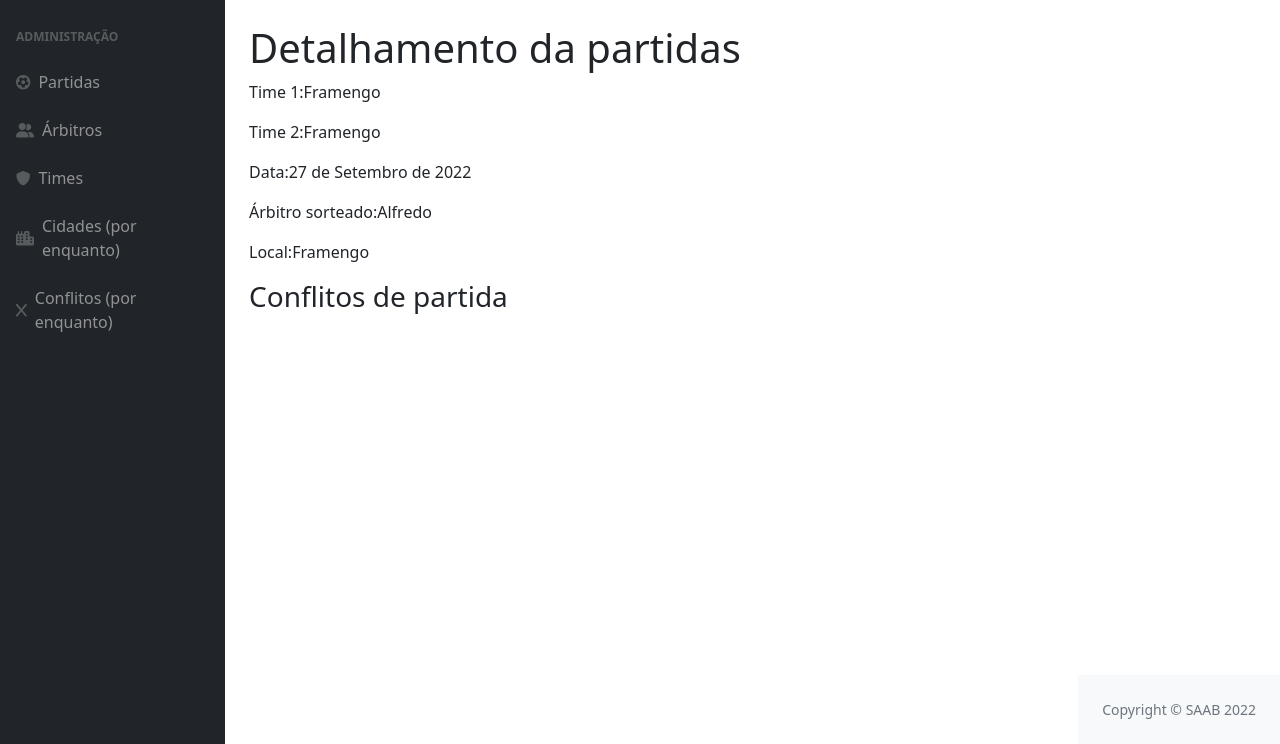
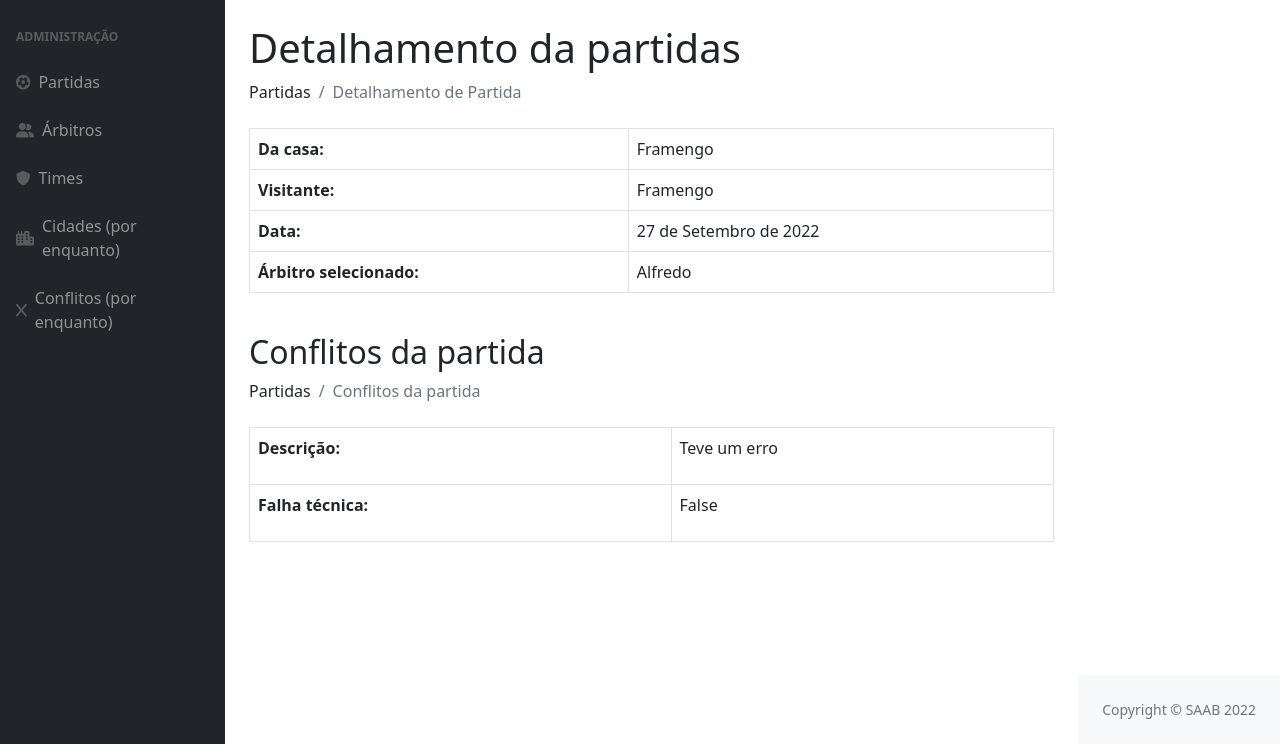
Before and after one commit to ariadnyD/teste, a Django app: page /detalhamentoPartida/6 in a window 1280 px wide. Shown: the part 56-800 px from the top of the page. Run offline with Django 4.2, Linux system fonts and the light colour scheme; data comes from the database, SQL or seed files in the repository; both versions use the stored data as it was after the commit; some libraries are stand-ins or nearby versions.

Commit message:
detalhamento e ações
os conflitos da partida não tão prontos porque não tá filtrando o conflito daquela partida, tem que pensar na lógica ainda

```diff
--- a/privado/templates/SAAB/detalhamentoPartida.html
+++ b/privado/templates/SAAB/detalhamentoPartida.html
@@ -8,37 +8,62 @@
   <meta charset="UTF-8">
   <meta http-equiv="X-UA-Compatible" content="IE=edge">
   <meta name="viewport" content="width=device-width, initial-scale=1.0">
-  <title>Document</title>
+  <title>SAAB | Detlhamento de partida</title>
 </head>
 <body>
 
   <h1 class="mt-4">Detalhamento da partidas</h1>
 
-  <div>
+  <ol class="breadcrumb mb-4">
+    <li class="breadcrumb-item">Partidas</li>
+    <li class="breadcrumb-item active">Detalhamento de Partida</li>
+</ol>
+
+
     {% for i in detalhes %}
-
-     <p>Time 1:{{ i.local }}</p>
-     <p>Time 2:{{ i.visitante }}</p>
-     <p>Data:{{ i.data }}</p>
-     <p>Árbitro sorteado:{{ i.arbitro }}</p>
-     <p>Local:{{ i.local }}</p>
-
-     {% endfor %}
-  </div>
-
-  <h3>Conflitos de partida</h3>
-
-  {% for i in Conflitos %}
     <table class="table table-bordered">
       <tr>
-        <th>
-          {{ i.descricao }}
-        </th>
-        <th>
-          {{ i.errotecnico }}
-        </th>
+        <th>Da casa:</th><td>{{ i.local }}</td>
+      </tr>
+      <tr>
+        <th>Visitante:</th><td>{{ i.visitante }}</td>
+      </tr>
+
+      <tr>
+        <th>Data:</th><td>{{ i.data }}</td>
+      </tr>
+
+      <tr>
+        <th>Árbitro selecionado:</th><td>{{ i.arbitro }}</td>
       </tr>
     </table>
+    {% endfor %}
+
+  <br>
+  <h2>Conflitos da partida</h2>
+
+  <ol class="breadcrumb mb-4">
+    <li class="breadcrumb-item">Partidas</li>
+    <li class="breadcrumb-item active">Conflitos da partida</li>
+</ol>
+
+  {% for i in conflitos %}
+    <table class="table table-bordered">
+      <tr>
+        <th>Descrição:</th>
+        <td>
+        <p>{{ i.descricao }}</p>
+      </td>
+   </tr>
+
+      <tr>
+        <th>Falha técnica:</th>
+        <td>
+        <p>{{ i.errotecnico }}</p>
+      </td>
+    </tr>
+    </table>
+
     {% endfor %}
 </main>
 
--- a/privado/views.py
+++ b/privado/views.py
@@ -271,10 +271,11 @@ def updatePartida(request, id):
 def deletePartida(request, id):
     partida = Partida.objects.get(pk=id)
     partida.delete()
-    return redirect("/partida")
+    return redirect("/partidas")
 
 def detalhamentoPartida(request, id):
-    conflitos = Conflito.objects.filter(pk=id)
+    conflitos = Conflito.objects.all()
     partida = Partida.objects.filter(pk=id)
-    detalhes = {"detalhes":partida, "conflitos":conflitos}
+    time = Time.objects.filter(pk=id)
+    detalhes = {"detalhes":partida, "conflitos":conflitos, "time":time}
     return render(request, "SAAB/detalhamentoPartida.html", detalhes)
```
Also changed, not shown: privado/templates/SAAB/partidas.html (+5 -5 lines), db.sqlite3.
